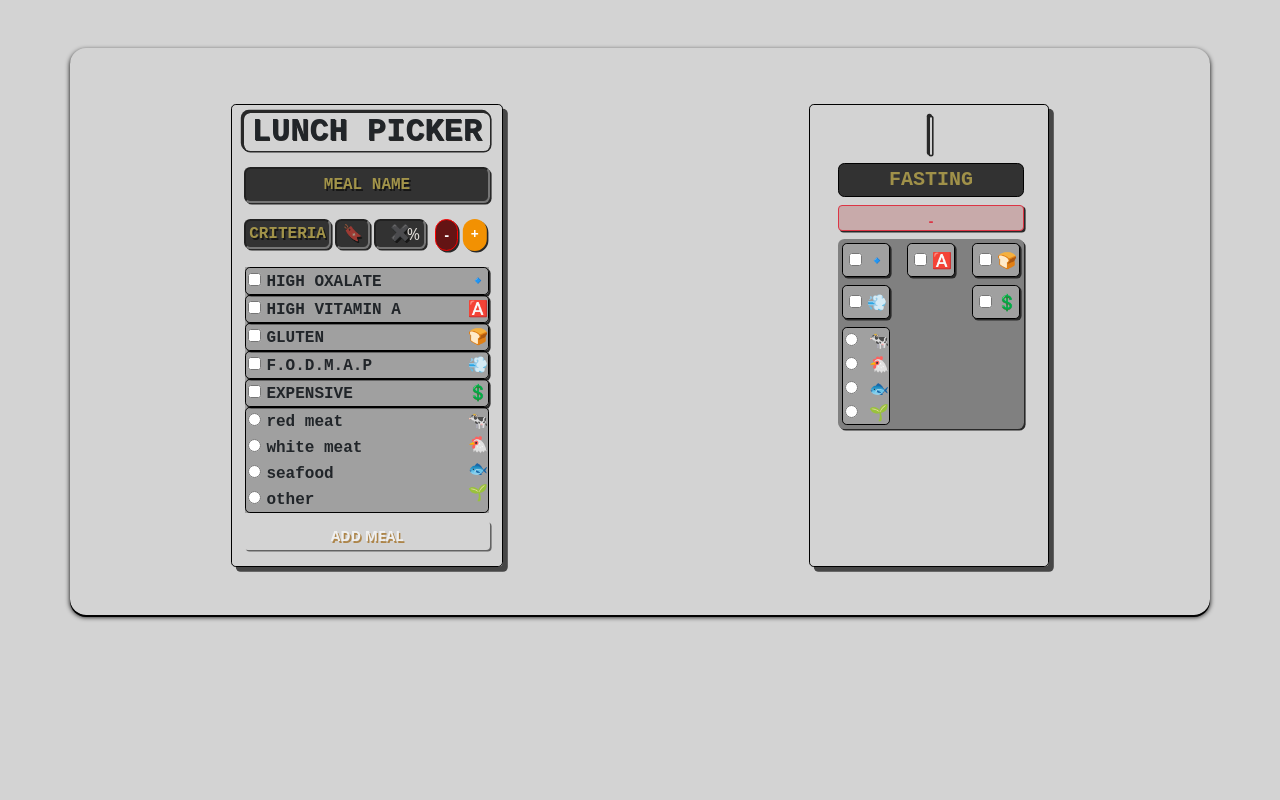
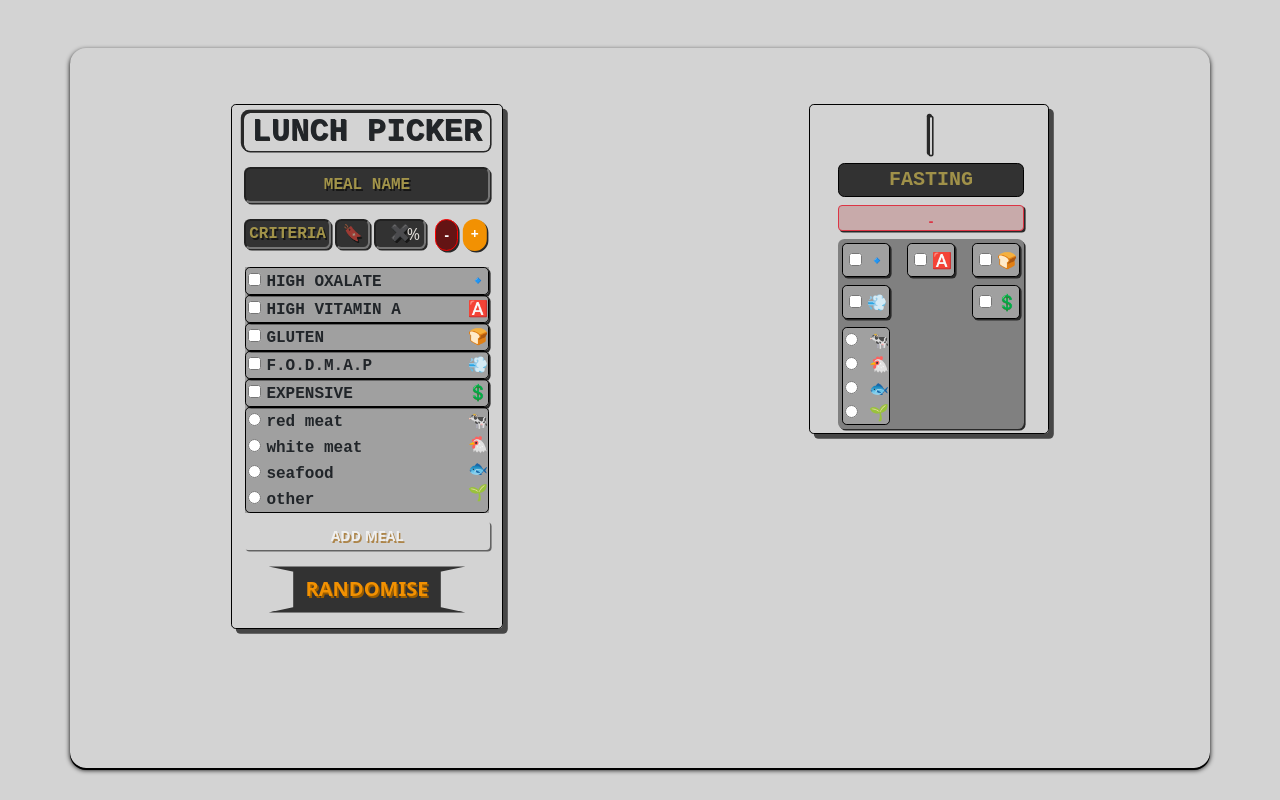
Before and after one commit to walidcodes/lunch-randomizer, a React (Create React App) app: page / in a window 1280 px wide. Built offline with nearby package versions, Linux system fonts and the light colour scheme.

Commit message:
designed button and fixed card size. next: id, deletes and console errors

```diff
--- a/package.json
+++ b/package.json
@@ -36,5 +36,8 @@
       "last 1 firefox version",
       "last 1 safari version"
     ]
+  },
+  "devDependencies": {
+    "@babel/plugin-proposal-private-property-in-object": "^7.21.11"
   }
 }
--- a/src/App.css
+++ b/src/App.css
@@ -219,6 +219,120 @@ input,
   transition: 0.5s;
 }
 
+.rando-button {
+  color: #f29102;
+  background: #323232;
+  border: none;
+  text-shadow: 0.1rem 0.1rem #995c00;
+  box-shadow: 0.1rem 0.1rem rgb(40, 40, 40);
+  animation: rando-return 0.5s forwards;
+}
+
+@keyframes rando-return {
+  0% {
+    color: #d3d3d3;
+    background: #323232;
+    border: none;
+    text-shadow: 0.1rem 0.1rem #995c00;
+    box-shadow: 0.1rem 0.1rem rgb(40, 40, 40);
+    clip-path: polygon(
+      27.5% 47.8%,
+      0 0,
+      0 100%,
+      27.5% 53%,
+      0% 100%,
+      100% 100%,
+      29.5% 53%,
+      100% 100%,
+      100% 0%,
+      29.5% 47.8%,
+      100% 0,
+      0 0
+    );
+  }
+  100% {
+    clip-path: polygon(
+      27.5% 20%,
+      20% 10%,
+      20% 90%,
+      27.5% 80%,
+      10% 100%,
+      90% 100%,
+      72.5% 80%,
+      80% 90%,
+      80% 10%,
+      72.5% 20%,
+      90% 0,
+      10% 0
+    );
+  }
+}
+
+.rando-button:hover {
+  animation: rando 2s forwards;
+}
+
+@keyframes rando {
+  0% {
+    clip-path: polygon(
+      77.5% 20%,
+      20% 10%,
+      20% 90%,
+      77.5% 80%,
+      10% 100%,
+      90% 100%,
+      72.5% 80%,
+      80% 90%,
+      80% 10%,
+      72.5% 20%,
+      90% 0,
+      10% 0
+    );
+  }
+  30% {
+    color: #f29102;
+    background: #323232;
+    border: none;
+    text-shadow: 0.1rem 0.1rem #995c00;
+    box-shadow: 0.1rem 0.1rem rgb(40, 40, 40);
+    clip-path: polygon(
+      27.5% 47.8%,
+      0 5%,
+      0 95%,
+      27.5% 53%,
+      5% 100%,
+      95% 100%,
+      29.5% 53%,
+      100% 95%,
+      100% 5%,
+      29.5% 47.8%,
+      95% 0,
+      5% 0
+    );
+  }
+  100% {
+    color: #d3d3d3;
+    background: #323232;
+    border: none;
+    text-shadow: 0.1rem 0.1rem #995c00;
+    box-shadow: 0.1rem 0.1rem rgb(40, 40, 40);
+    clip-path: polygon(
+      27.5% 47.8%,
+      0 0,
+      0 100%,
+      27.5% 53%,
+      0% 100%,
+      100% 100%,
+      29.5% 53%,
+      100% 100%,
+      100% 0%,
+      29.5% 47.8%,
+      100% 0,
+      0 0
+    );
+  }
+}
+
 .delete-button {
   height: 1.6rem;
   transition: 0.2s;
--- a/src/App.js
+++ b/src/App.js
@@ -36,8 +36,6 @@ function App() {
     }
   }
 
-  console.log(list[0]);
-
   function handleMealName(e) {
     setMealName(e.target.value);
   }
@@ -49,15 +47,19 @@ function App() {
 
   return (
     <Container
-      className="p-2 mt-5 pb-5 d-flex"
+      className="p-2 mt-5 pb-5 d-flex align-items-start"
       style={{
         boxShadow: " 0 2px 0px #000, 0 2px 5px #000",
         borderRadius: "1rem",
+        height: "90vh",
       }}
     >
       <Container
         className="d-flex flex-column mt-5 criteria"
-        style={{ width: "17rem", boxShadow: "0.3rem 0.3rem rgb(70,70,70)" }}
+        style={{
+          width: "17rem",
+          boxShadow: "0.3rem 0.3rem rgb(70,70,70)",
+        }}
       >
         <h2 className="text-center mt-2">LUNCH PICKER</h2>
         <input
@@ -239,6 +241,9 @@ function App() {
             <b>ADD MEAL</b>
           </Button>
         )}
+        <Button className="btn-lg  mb-3 rando-button pt-2 pb-2">
+          <b>RANDOMISE</b>
+        </Button>
       </Container>
       <Container
         className="d-flex flex-column mt-5 criteria"
```
Also changed, not shown: 1 other file (tests, documents, lock files or other folders).
